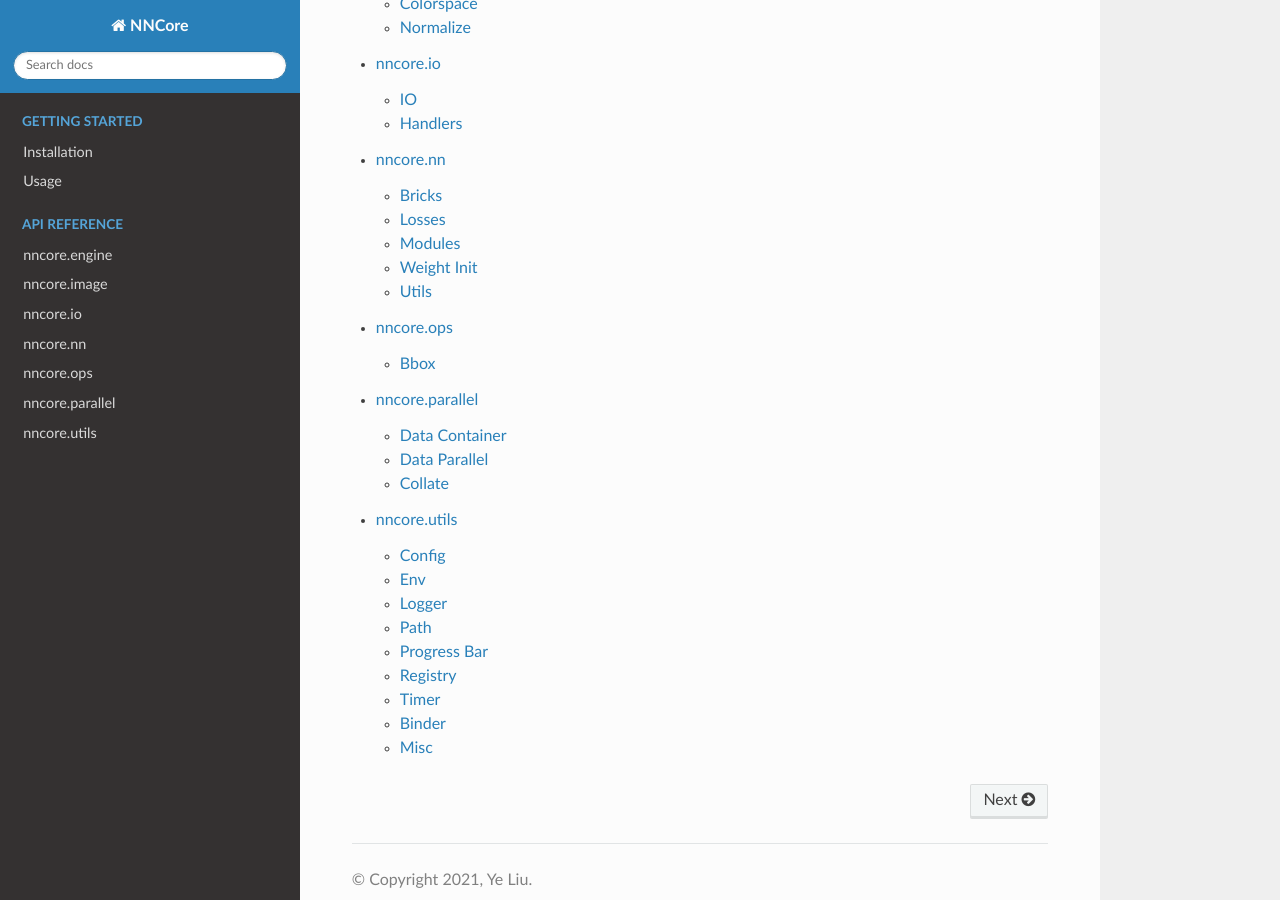
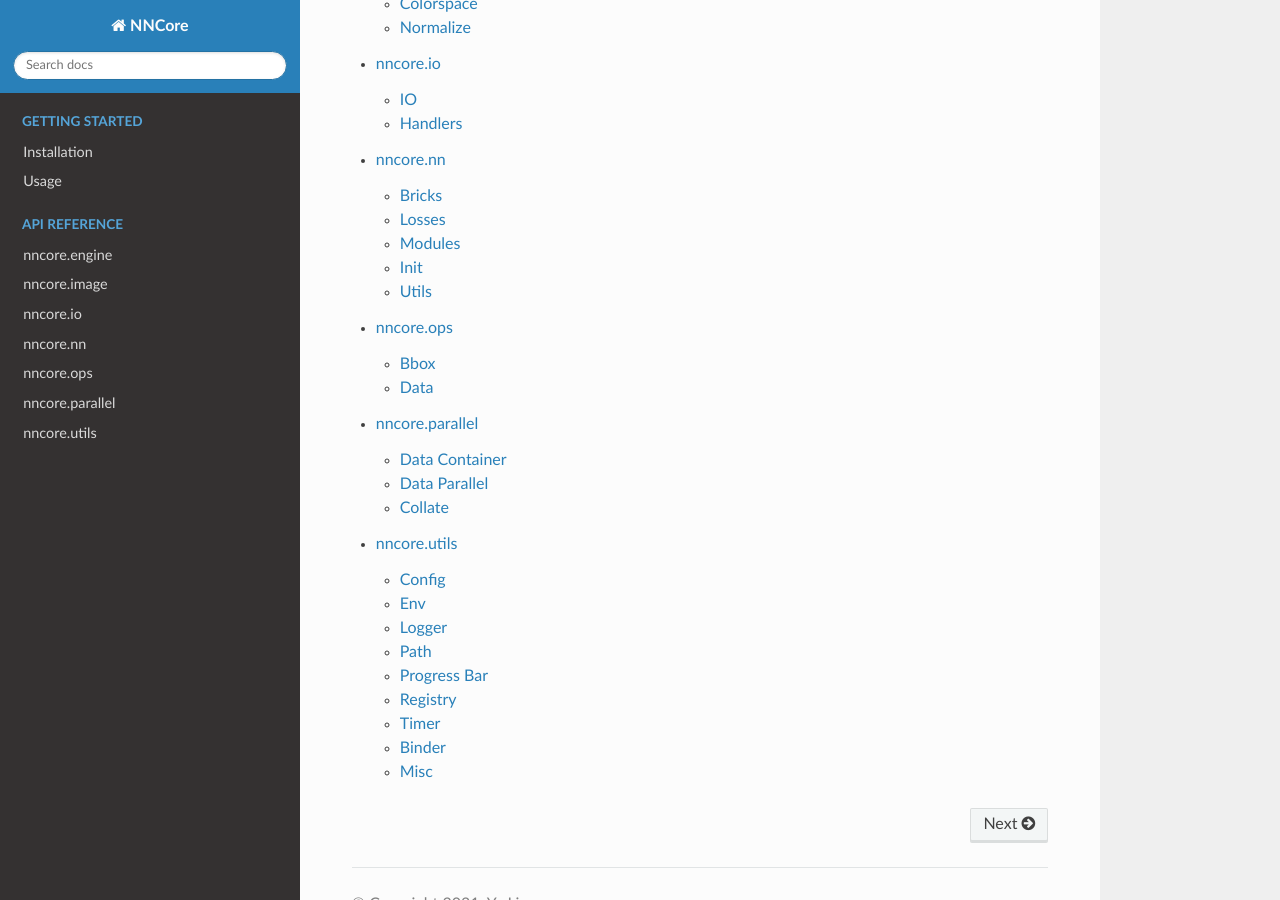
Before and after one commit to yeliudev/nncore, a Sphinx documentation site: the page built from docs/index.rst, in a window 1280 px wide and 900 px high, scrolled down 924 px. Built offline with Sphinx 7.4.7 and the Read the Docs theme 2.0.0, drawn with Linux system fonts in a browser that asks for light colours.

Commit message:
Refine docs

```diff
--- a/docs/nncore.nn.rst
+++ b/docs/nncore.nn.rst
@@ -19,7 +19,7 @@
 .. automodule:: nncore.nn.modules
    :members:
 
-Weight Init
+Init
 --------------------
 
 .. automodule:: nncore.nn.init
--- a/docs/nncore.ops.rst
+++ b/docs/nncore.ops.rst
@@ -6,3 +6,9 @@
 
 .. automodule:: nncore.ops.bbox
    :members:
+
+Data
+--------------------
+
+.. automodule:: nncore.ops.data
+   :members:
```
